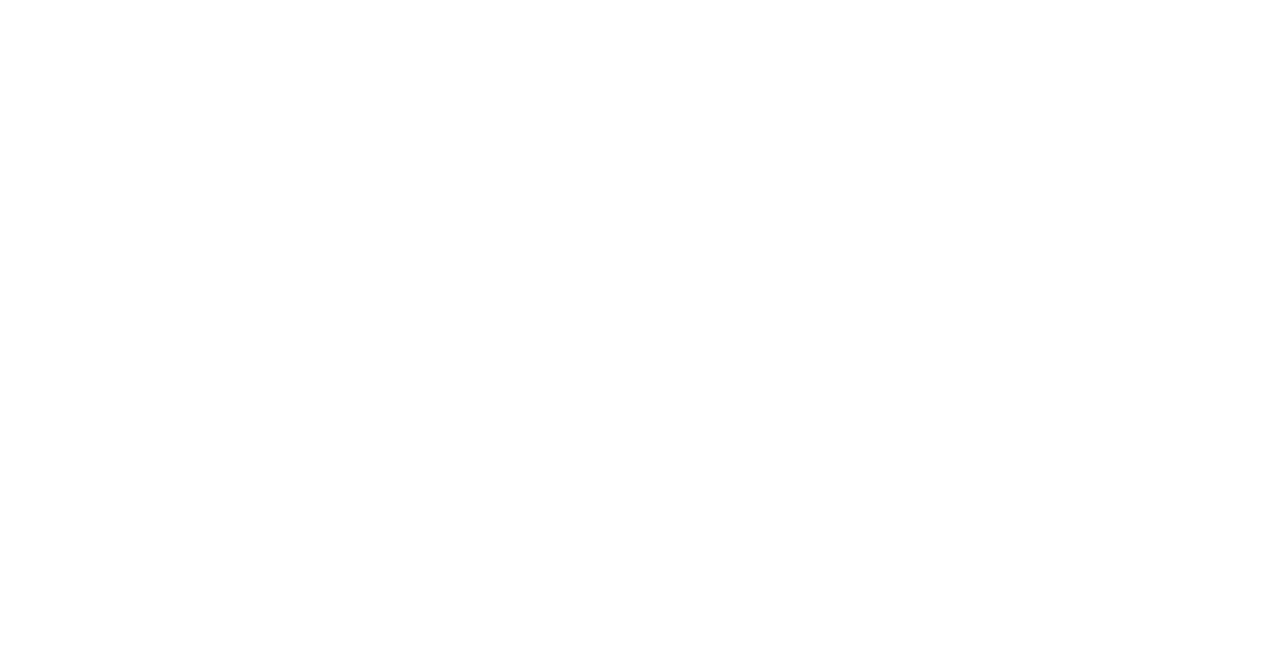
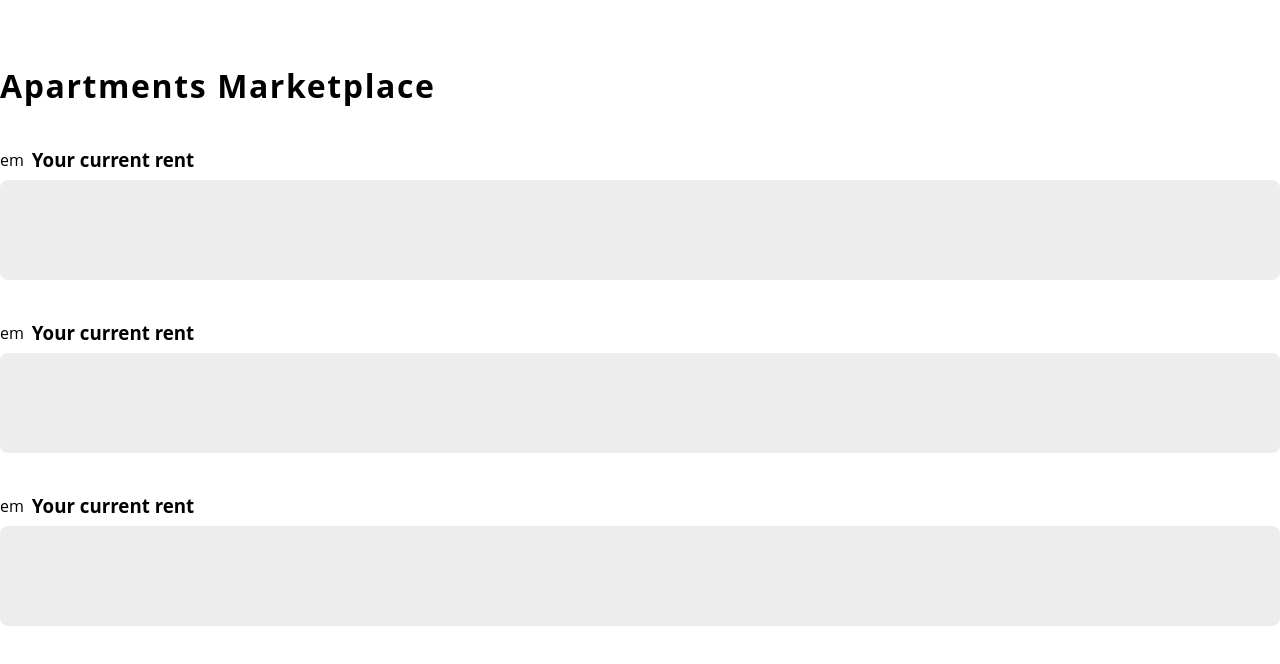
Before and after one commit to IKala4I/Apartment-Marketplace, an Angular app in the folder frontend/: page /dashboard in a window 1280 px wide. Before the commit this address led to /. Shown: the top 664 px of the page. Built offline with nearby package versions, Linux system fonts and the light colour scheme.

Commit message:
+ dashboard is added

```diff
--- a/frontend/src/app/app.routes.ts
+++ b/frontend/src/app/app.routes.ts
@@ -1,3 +1,13 @@
-import { Routes } from '@angular/router';
+import {Routes} from '@angular/router';
 
-export const routes: Routes = [];
+export const routes: Routes = [
+  {
+    path: '',
+    pathMatch: 'full',
+    redirectTo: 'dashboard'
+  },
+  {
+    path: 'dashboard',
+    loadComponent: () => import('src/app/dashboard/dashboard.component').then(m => m.DashboardComponent)
+  }
+];
--- /dev/null
+++ b/frontend/src/app/common/components/title/title.component.html
@@ -0,0 +1,7 @@
+<div class="title">
+  <span>em</span>
+  <h3>Your current rent</h3>
+  @if (availableApartmentsCount) {
+    <span>{{ availableApartmentsCount }}</span>
+  }
+</div>
--- /dev/null
+++ b/frontend/src/app/common/components/title/title.component.scss
@@ -0,0 +1,10 @@
+.title {
+  display: flex;
+  align-items: center;
+  gap: 0.5rem;
+  padding: 0.5rem 0;
+
+  h3 {
+    margin: 0;
+  }
+}
--- /dev/null
+++ b/frontend/src/app/dashboard/dashboard.component.html
@@ -0,0 +1,20 @@
+<div class="container">
+  <div class="header">
+    <h1>Apartments Marketplace</h1>
+  </div>
+  <div class="addForm">
+    <ts-title emoji="em" title="title"></ts-title>
+    <div class="wrapper">
+    </div>
+  </div>
+  <div class="rent">
+    <ts-title emoji="em" title="title"></ts-title>
+    <div class="wrapper"></div>
+  </div>
+  <div class="available">
+    <ts-title emoji="em" title="title"></ts-title>
+    <div class="table">
+      <div class="wrapper"></div>
+    </div>
+  </div>
+</div>
--- /dev/null
+++ b/frontend/src/app/dashboard/dashboard.component.scss
@@ -0,0 +1,19 @@
+.container {
+  margin-top: 4rem;
+}
+
+.header {
+  letter-spacing: 0.1rem;
+  margin-bottom: 2rem;
+}
+
+.wrapper {
+  border-radius: 0.5rem;
+  width: 100%;
+  height: 100px;
+  background-color: #ededed;
+}
+
+.addForm, .rent{
+  margin-bottom: 2rem;
+}
```
Also changed, not shown: frontend/src/app/common/components/title/title.component.ts (added, +14 -0 lines), frontend/src/app/dashboard/dashboard.component.ts (added, +15 -0 lines).
